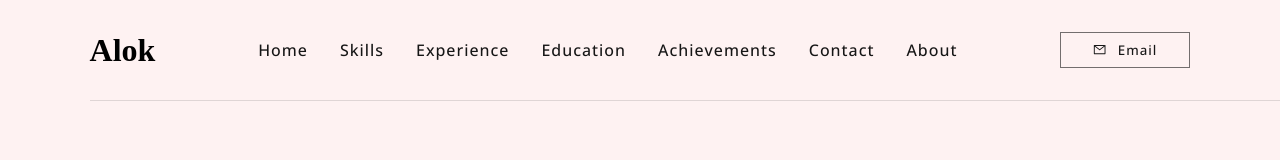
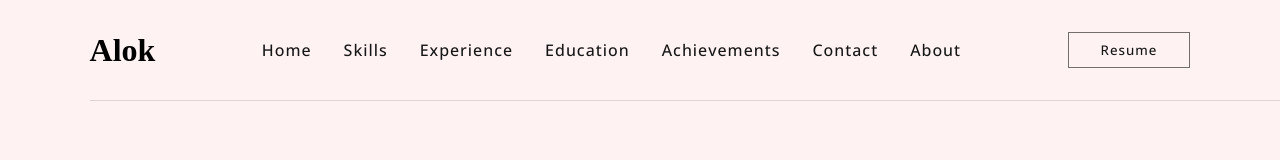
Before and after one commit to 24Alok/Portfolio, a React (Create React App) app in the folder alok/: page / in a window 1280 px wide. Shown: the top 160 px of the page. Built offline with nearby package versions, Linux system fonts and the light colour scheme.

Commit message:
Update Header.jsx

```diff
--- a/alok/src/components/Header.jsx
+++ b/alok/src/components/Header.jsx
@@ -55,7 +55,7 @@ const NavContent = ({ setMenuOpen }) => (
         About
       </a>
     </div>
-    <a target="blank" href="mailto:alok2002in@gmail.com"> <button><AiOutlineMail/> Email</button></a>
+    <a target="blank" href=" "> <button> Resume </button></a>
 
   </>
 );
```
